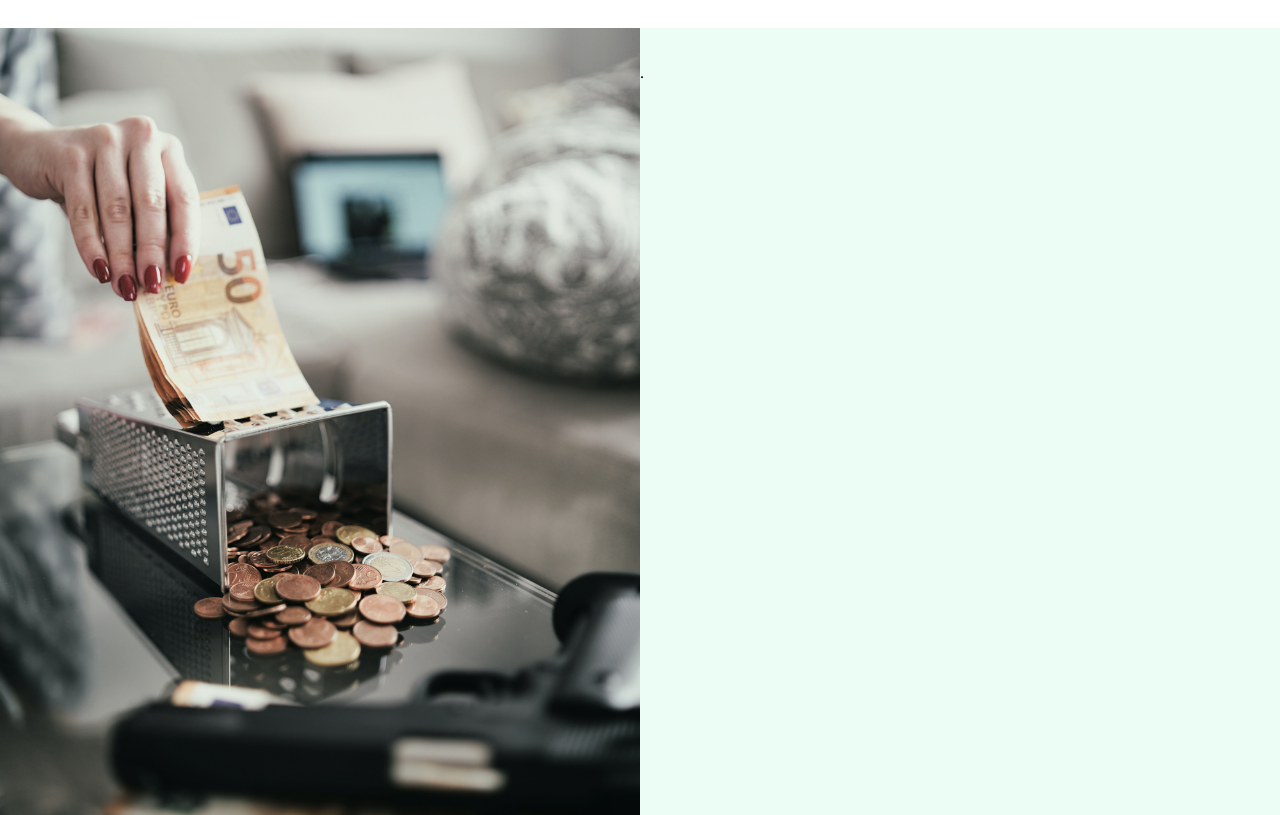
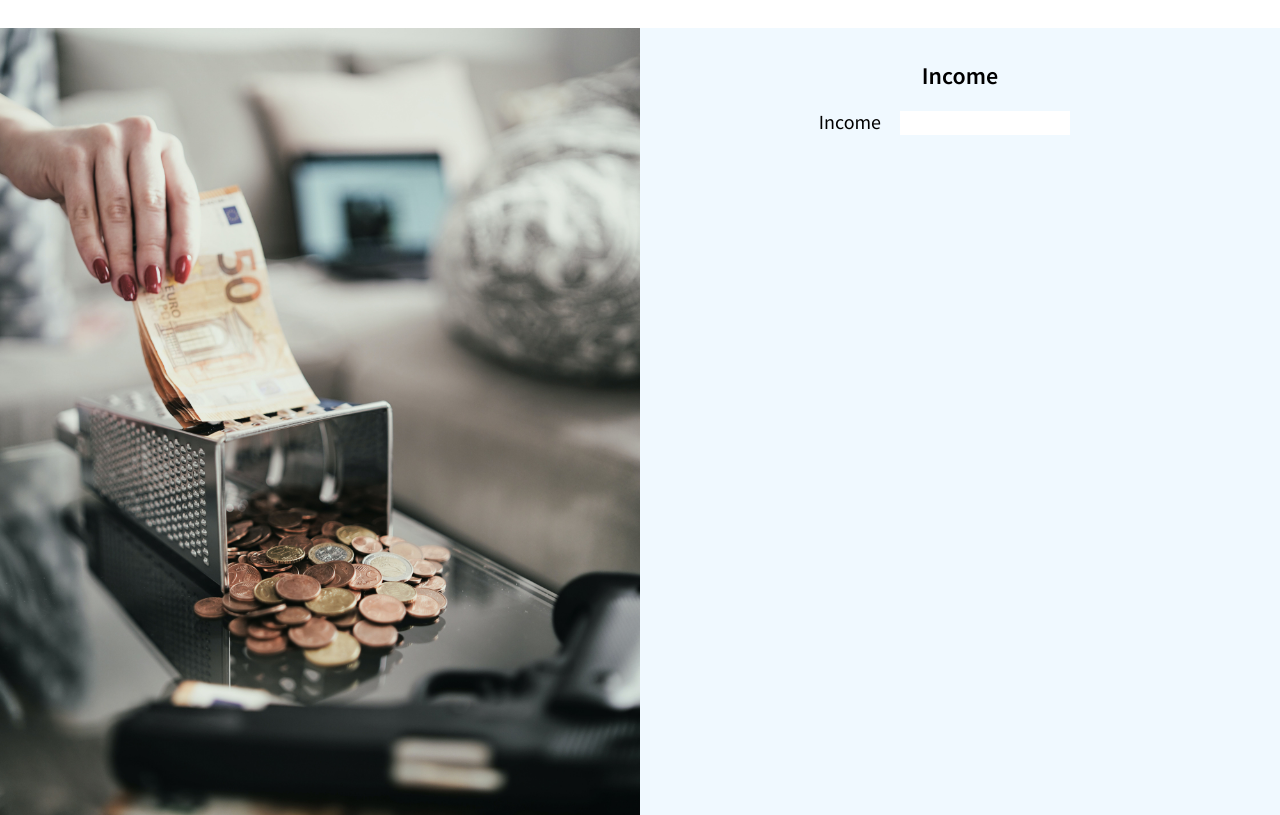
Before and after one commit to Zahidhasan26/Assignment, a plain HTML site: page index.html in a window 1280 px wide. Shown: the part 76-891 px from the top of the page. Drawn offline with nearby package versions, Linux system fonts and the light colour scheme.

Commit message:
Income added

```diff
--- a/index.html
+++ b/index.html
@@ -19,8 +19,14 @@
             <div class="cover-section">
                 <img class=" " src="images/2.jpg" alt="" srcset="">
             </div>
-            <div class="info-section py-8 bg-emerald-50">
-                .
+            <div class="info-section py-8 bg-sky-50">
+                <div class="income-part flex flex-col justify-center items-center">
+                    <h2 class="text-2xl font-semibold text-center">Income</h2>
+                    <div class="mt-4">
+                        <h3 class="inline-block self-center text-xl text-center">Income</h3>
+                        <input id="income-received" class="ml-4 w-3/5" type="number">
+                    </div>
+                </div>
             </div>
         </section>
     </main>
```
